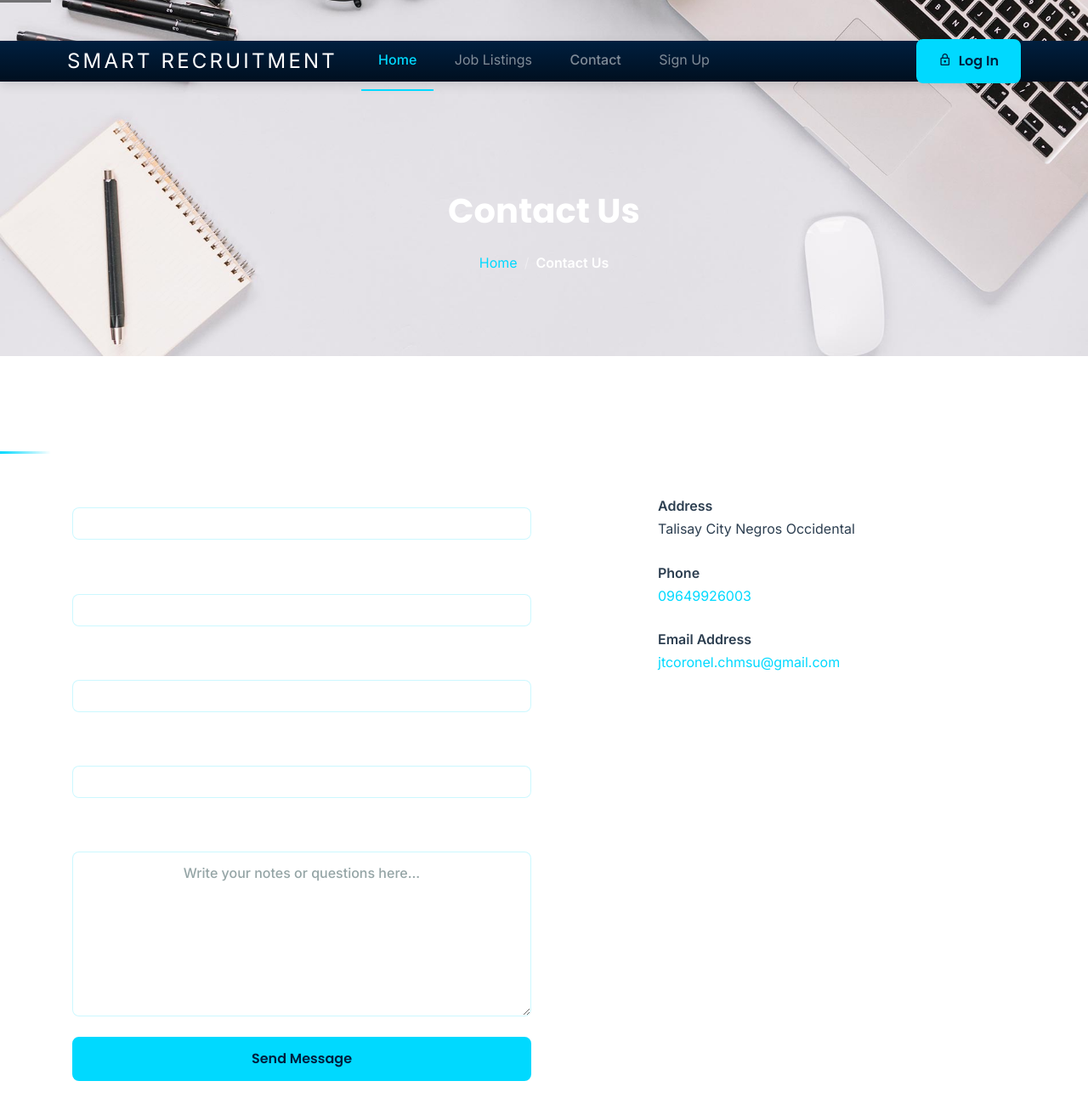
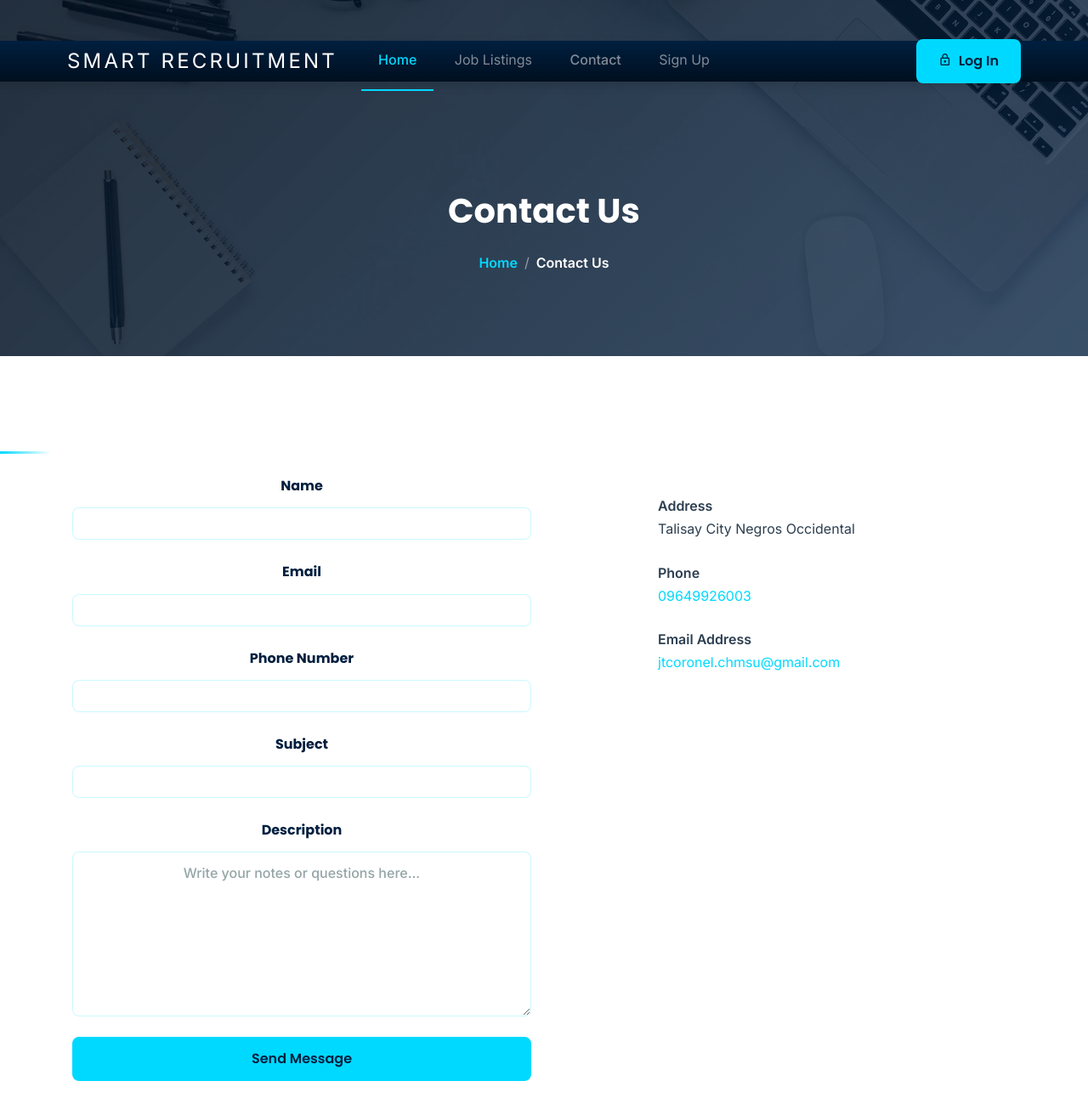
Before and after one commit to TheUnshackled1/Smart-Recruitment-and-Resume-Ranking-System-Using-Machine-Learning, a Django app: page /contact.html in a window 1280 px wide. Shown: the top 1312 px of the page at 85% size. Run offline with Django 3.2, Linux system fonts and the light colour scheme; some libraries are stand-ins or nearby versions; some web fonts are replaced.

Commit message:
Refactor styles for improved consistency and readability across various pages

```diff
--- a/mysite/static/mysite/css/style.css
+++ b/mysite/static/mysite/css/style.css
@@ -914,7 +914,8 @@ h1, h2, h3, h4 {
   display: block; }
 
 .custom-breadcrumbs a {
-  color: #89ba16; }
+  color: var(--color-teal, #00D9FF) !important;
+  font-weight: 600; }
   .custom-breadcrumbs a:hover {
     color: #fff; }
 
@@ -2180,11 +2181,18 @@ label.text-white {
 }
 
 .site-section h2 {
-  color: var(--color-white);
+  color: var(--color-navy, #001F3F);
   font-family: var(--font-display);
   font-weight: var(--weight-bold);
   font-size: var(--text-h2);
   letter-spacing: -0.5px;
+}
+
+/* Ensure h2 is white on dark backgrounds or if text-white is explicitly used */
+.site-section.bg-dark h2,
+.site-section[style*="background"] h2,
+.site-section h2.text-white {
+  color: #FFFFFF !important;
 }
 
 /* Responsive adjustments */
@@ -2204,7 +2212,7 @@ label.text-white {
 .site-section form.border.bg-light label.form-label,
 .site-section form.border.bg-light label,
 .site-section.bg-light form.border label {
-  color: #FFFFFF !important; /* Force white labels to match the dark form background */
+  color: var(--color-navy, #001F3F) !important; /* Force dark labels to match the light form background */
   font-family: var(--font-display, "Poppins", sans-serif) !important;
   font-weight: 600 !important;
 }
@@ -2226,3 +2234,54 @@ label.text-white {
 .section-hero {
   background-color: var(--color-dark-navy, #000F1F) !important;
 }
+
+/* Ensure all inner-page heroes have a beautiful, dark navy overlay with high contrast */
+.section-hero.overlay::after {
+  content: "";
+  position: absolute;
+  top: 0;
+  left: 0;
+  right: 0;
+  bottom: 0;
+  background: linear-gradient(135deg, rgba(0, 15, 31, 0.85) 0%, rgba(0, 31, 63, 0.75) 100%) !important;
+  z-index: 1;
+}
+
+/* Ensure the text content sits on top of the overlay */
+.section-hero > .container {
+  position: relative !important;
+  z-index: 2 !important;
+}
+
+/* Center all hero content and breadcrumbs globally */
+.section-hero .row {
+  justify-content: center !important;
+  text-align: center !important;
+}
+
+.section-hero .custom-breadcrumbs {
+  justify-content: center !important;
+  display: flex !important;
+}
+
+/* Breadcrumb styling */
+.custom-breadcrumbs a {
+  color: var(--color-teal, #00D9FF) !important;
+  font-weight: 600 !important;
+}
+
+.custom-breadcrumbs a:hover {
+  color: #FFFFFF !important;
+  text-decoration: none !important;
+}
+
+.custom-breadcrumbs .slash {
+  color: rgba(255, 255, 255, 0.5) !important;
+}
+
+/* Hide/override the duplicate or faulty pseudo-elements */
+.section-hero.overlay::before,
+.section-hero.overlay-2::before {
+  display: none !important;
+  content: none !important;
+}
--- a/mysite/templates/mysite/contact.html
+++ b/mysite/templates/mysite/contact.html
@@ -8,7 +8,7 @@
       .site-section label,
       .site-section .form-group label,
       .site-section .row.form-group label {
-        color: #FFFFFF !important;
+        color: var(--color-navy, #001F3F) !important;
         text-align: center !important;
         display: block !important;
         width: 100% !important;
--- a/mysite/templates/mysite/login.html
+++ b/mysite/templates/mysite/login.html
@@ -5,12 +5,12 @@
 
 {% block body %}
     <style>
-      /* Force white color and center alignment for all form labels to bypass browser caching */
+      /* Force dark navy color and center alignment for all form labels to bypass browser caching */
       .site-section label.form-label,
       .site-section label,
       .site-section .form-group label,
       .site-section .row.form-group label {
-        color: #FFFFFF !important;
+        color: var(--color-navy, #001F3F) !important;
         text-align: center !important;
         display: block !important;
         width: 100% !important;
--- a/mysite/templates/mysite/ranking.html
+++ b/mysite/templates/mysite/ranking.html
@@ -30,7 +30,8 @@
         .btn-approve:hover { background:#218838; color:#fff; }
         .btn-reject  { background:#dc3545; color:#fff; border:none; padding:.4rem .9rem; border-radius:.3rem; }
         .btn-reject:hover { background:#c82333; color:#fff; }
-        .cv-link { color:#00D4FF !important; text-decoration:underline; font-weight:600; }
+        .cv-link { color: var(--color-navy, #001F3F) !important; text-decoration: underline !important; font-weight: 600; }
+        .cv-link:hover { color: var(--color-teal, #00D9FF) !important; }
         /* Legend and heading color for dark section background */
         .legend {
             font-size:.9rem;
```
Also changed, not shown: 1 other file.
